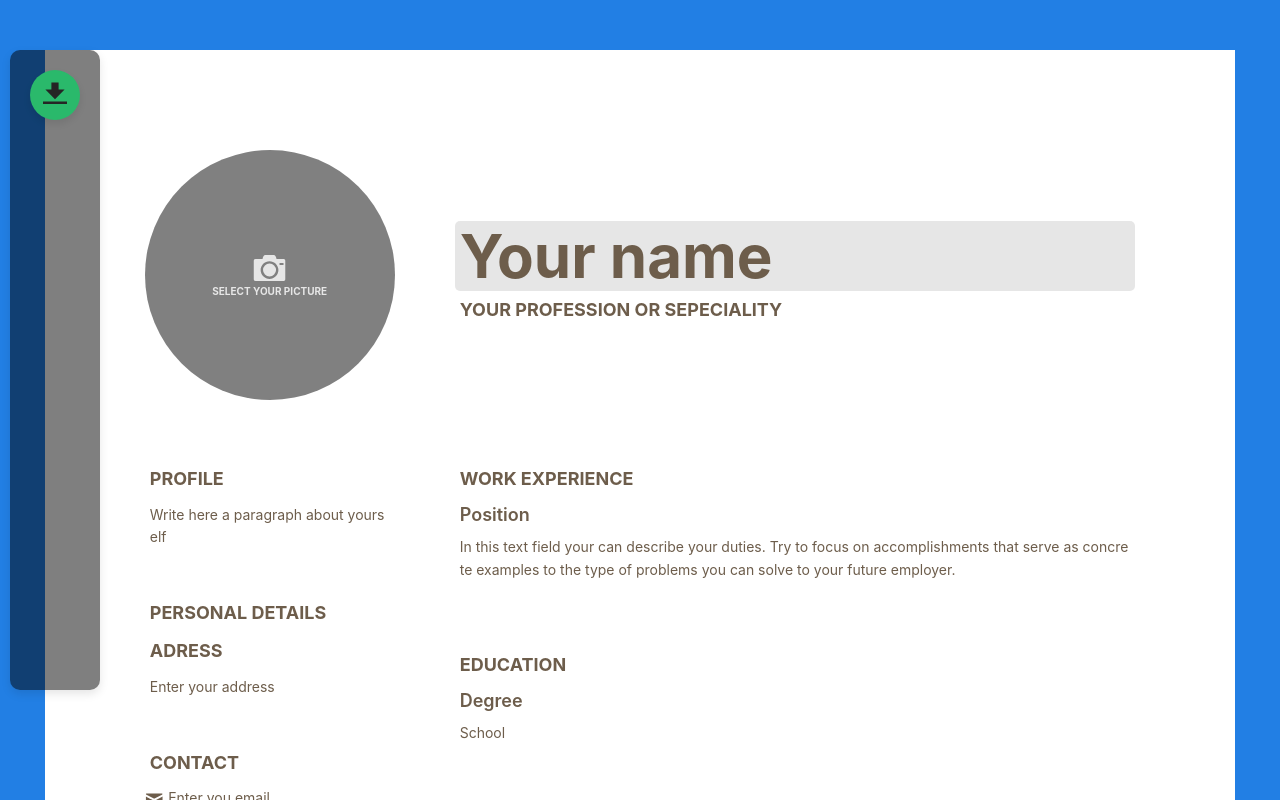
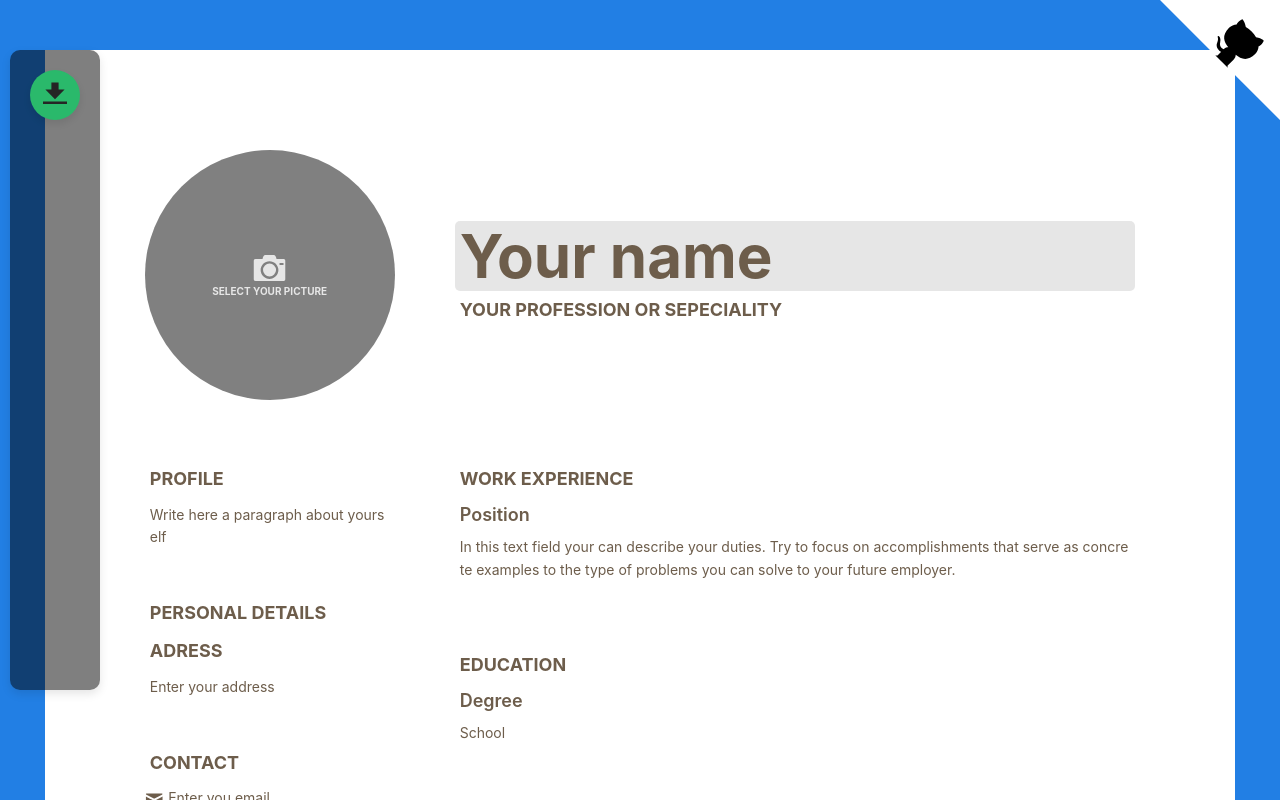
Before and after one commit to scozdev/cv-app, a Next.js app: page / in a window 1280 px wide. Shown: the top 800 px of the page. Built offline with nearby package versions, Linux system fonts and the light colour scheme.

Commit message:
Add Github Icon

```diff
--- /dev/null
+++ b/components/svgs/Github.js
@@ -0,0 +1,38 @@
+const Github = () => (
+  <a
+    href='https://github.com/scozdev/cv-app'
+    className='github-corner'
+    target='true'
+    aria-label='View source on Github'
+  >
+    <svg
+      width='120'
+      height='120'
+      viewBox='0 0 250 250'
+      style={{
+        fill: '#fff',
+        color: '#000',
+        position: 'absolute',
+        top: '0',
+        border: '0',
+        right: '0',
+      }}
+      aria-hidden='true'
+    >
+      <path d='M0,0 L115,115 L130,115 L142,142 L250,250 L250,0 Z' />
+      <path
+        d='M128.3,109.0 C113.8,99.7 119.0,89.6 119.0,89.6 C122.0,82.7 120.5,78.6 120.5,78.6 C119.2,72.0 123.4,76.3 123.4,76.3 C127.3,80.9 125.5,87.3 125.5,87.3 C122.9,97.6 130.6,101.9 134.4,103.2'
+        fill='currentColor'
+        style={{ transformOrigin: '130px 106px' }}
+        className='octo-arm'
+      />
+      <path
+        d='M115.0,115.0 C114.9,115.1 118.7,116.5 119.8,115.4 L133.7,101.6 C136.9,99.2 139.9,98.4 142.2,98.6 C133.8,88.0 127.5,74.4 143.8,58.0 C148.5,53.4 154.0,51.2 159.7,51.0 C160.3,49.4 163.2,43.6 171.4,40.1 C171.4,40.1 176.1,42.5 178.8,56.2 C183.1,58.6 187.2,61.8 190.9,65.4 C194.5,69.0 197.7,73.2 200.1,77.6 C213.8,80.2 216.3,84.9 216.3,84.9 C212.7,93.1 206.9,96.0 205.4,96.6 C205.1,102.4 203.0,107.8 198.3,112.5 C181.9,128.9 168.3,122.5 157.7,114.1 C157.9,116.9 156.7,120.9 152.7,124.9 L141.0,136.5 C139.8,137.7 141.6,141.9 141.8,141.8 Z'
+        fill='currentColor'
+        className='octo-body'
+      />
+    </svg>
+  </a>
+)
+
+export default Github
--- a/components/svgs/index.js
+++ b/components/svgs/index.js
@@ -2,3 +2,4 @@
 export { default as DownIcon } from './Download'
 export { default as MailIcon } from './Mail'
 export { default as PhoneIcon } from './Phone'
+export { default as GithubIcon } from './Github'
--- a/pages/index.js
+++ b/pages/index.js
@@ -7,6 +7,7 @@
 
 import Header from '../components/Header'
 import Main from '../components/Main'
+import { GithubIcon } from '../components/svgs'
 
 function Home() {
   const componentRef = useRef()
@@ -15,6 +16,7 @@
   })
   return (
     <>
+      <GithubIcon />
       <Header handlePrint={handlePrint} />
       <MainWrapper ref={componentRef}>
         <Main />
--- a/styles/globalStyle.css
+++ b/styles/globalStyle.css
@@ -58,3 +58,28 @@
     border-radius: 0.5rem;
     outline: 0;
 }
+
+.github-corner:hover .octo-arm {
+    animation: octocat-wave 560ms ease-in-out;
+}
+
+@keyframes octocat-wave {
+
+    0%,
+    100% {
+        -webkit-transform: rotate(0);
+        transform: rotate(0);
+    }
+
+    20%,
+    60% {
+        -webkit-transform: rotate(-25deg);
+        transform: rotate(-25deg);
+    }
+
+    40%,
+    80% {
+        -webkit-transform: rotate(10deg);
+        transform: rotate(10deg);
+    }
+}
```
